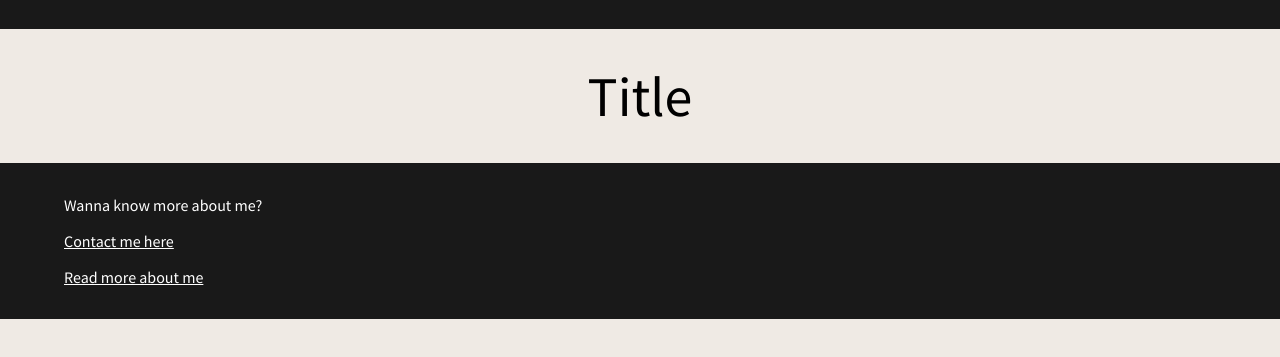
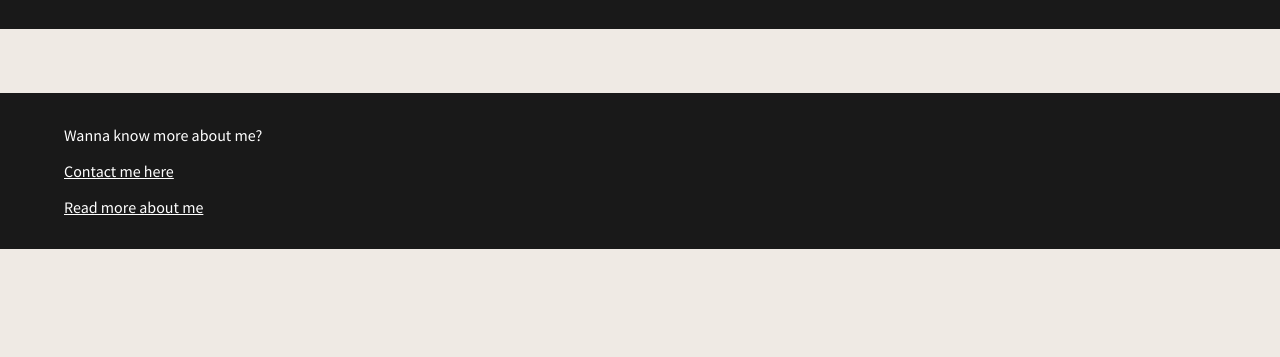
Before and after one commit to Noroff-FEU-Assignments/project-exam-1-bettytro, a plain HTML site: page blogpost.html in a window 1280 px wide. Shown: the part 89-446 px from the top of the page. Drawn offline with Linux system fonts and the light colour scheme; no server answers.

Commit message:
Update blogpost.html

```diff
--- a/blogpost.html
+++ b/blogpost.html
@@ -44,7 +44,7 @@
     </header>
     <main id="main">
         <section class="wrap flex column align-center article">
-            <h1 id="title">Title</h1>
+            <h1 id="title"> </h1>
             <div class="flex gap2 just-center mob-col">
                 <div class="flex2">
                     <p id="content">
```
